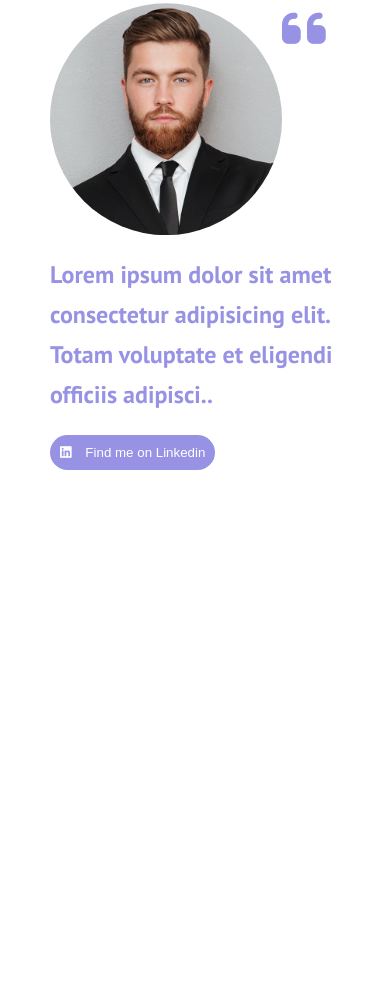
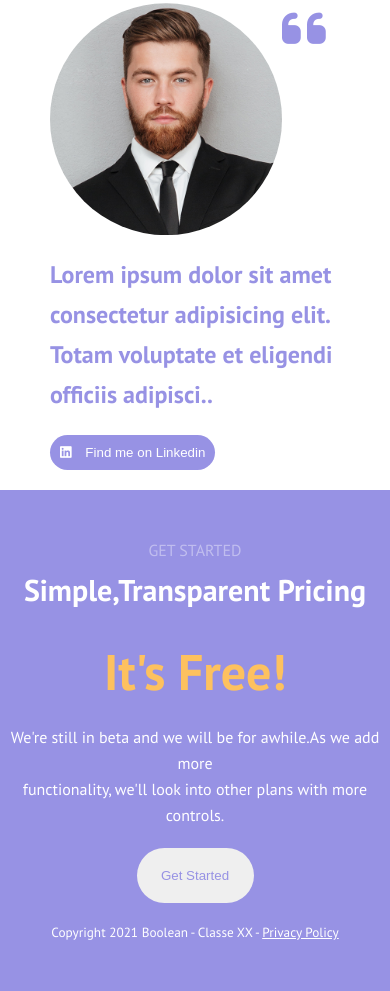
Before and after one commit to MattiaAngelini/htmlcss-responsive-layout, a plain HTML site: page index.html in a window 390 px wide. Shown: the part 8591-9582 px from the top of the page. Before the commit the page ends 9081 px from the top, so only its background shows below. Drawn offline with Linux system fonts and the light colour scheme.

Commit message:
Add: section Get started & media queries

```diff
--- a/index.html
+++ b/index.html
@@ -246,7 +246,7 @@
 
         </section>
 
-        <!--------ABOUT US--------->
+        <!-------- ABOUT US --------->
 
         <section class="section_about_us marg_top_50 marg_left_50 marg_right_50">
 
@@ -283,6 +283,21 @@
 
         </section>
 
+        <!-------- GET STARTED ---------->
+
+        <section class="section_get_started background_purple pad_bot_50">
+
+            <div class="container_small text_center color_white">
+                <h4 class="pad_top_50 opacity_04 font_weight_100 ">GET STARTED</h6>
+                <h3 class="font_sz_30 pad_10">Simple,Transparent Pricing</h3>
+                <h1 class="font_sz_50 color_senape pad_20">It's Free!</h1>
+                <p class="line_height_26">We're still in beta and we will be for awhile.As we add more <br>
+                functionality, we'll look into other plans with more controls.</p>
+                <button class="width_30 btn_big color_purple">Get Started</button>
+                <h5 class="font_weight_100">Copyright 2021 Boolean - Classe XX - <a class="color_white" href="">Privacy Policy </a></h5>
+            </div>
+
+        </section>
 
 
 
--- a/style.css
+++ b/style.css
@@ -75,40 +75,9 @@ body  {
 }
 
 /*------------------------------
-    FONT/COLORS - UTILITIES
+    FONTS/COLORS - UTILITIES
 -------------------------------*/
 
-.color_white {
-    color: white;
-}
-
-.color_lightblue {
-    color:#0084fd;
-}
-
-.color_purple {
-    color: #9792e4;
-}
-
-.color_black {
-    color: black;
-}
-
-.background_lightblue {
-    background-color:#0084fd;
-}
-
-.background_purple {
-    background-color: #9792e4;
-}
-
-.background_sky {
-    background-color: #b5ddff;
-}
-
-.background_white {
-    background-color: white;
-}
 
 .text_center {
     text-align: center;
@@ -146,6 +115,50 @@ body  {
     font-size: 50px;
 }
 
+.opacity_04 {
+    opacity: 0.4;
+}
+
+.font_weight_100 {
+    font-weight: 100;
+}
+
+.color_white {
+    color: white;
+}
+
+.color_lightblue {
+    color:#0084fd;
+}
+
+.color_purple {
+    color: #9792e4;
+}
+
+.color_black {
+    color: black;
+}
+
+.color_senape {
+    color: #fdc15f;
+}
+
+.background_lightblue {
+    background-color:#0084fd;
+}
+
+.background_purple {
+    background-color: #9792e4;
+}
+
+.background_sky {
+    background-color: #b5ddff;
+}
+
+.background_white {
+    background-color: white;
+}
+
 /*------------------------------
       LAYOUT - UTILITIES
 --------------------------------*/
@@ -168,6 +181,10 @@ body  {
 
 .pad_top_20 {
     padding-top: 20px;
+}
+
+.pad_top_50 {
+    padding-top: 50px;
 }
 
 .pad_bot_20 {
@@ -282,6 +299,10 @@ body  {
     width: 50%;
 }
 
+.width_30 {
+    width: 30%;
+}
+
 
 .gap_10 {
     gap: 20px;
@@ -317,6 +338,11 @@ body  {
 
 .container_big {
     width: 1200px;
+    margin: auto;
+}
+
+.container_small {
+    width: 800px;
     margin: auto;
 }
 
@@ -358,6 +384,14 @@ body  {
     border: none;
     padding: 10px;
 }
+
+.btn_big {
+    border-radius: 30px;
+    margin: 20px 0;
+    border: none;
+    padding: 20px;
+}
+
 
 /*-------------------
       HEADER
@@ -489,4 +523,10 @@ header {
         width: 100%;
     }
 
+    /*---GET STARTED---*/
+
+    .section_get_started .container_small {
+        max-width: 100%;
+    }
+
  }
```
